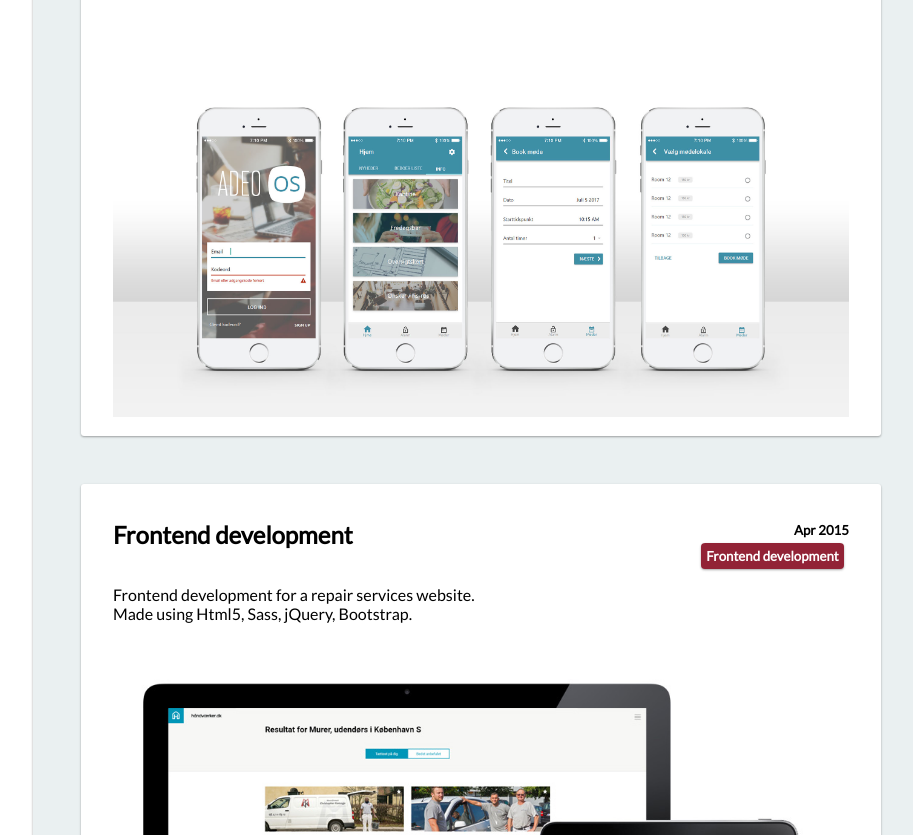
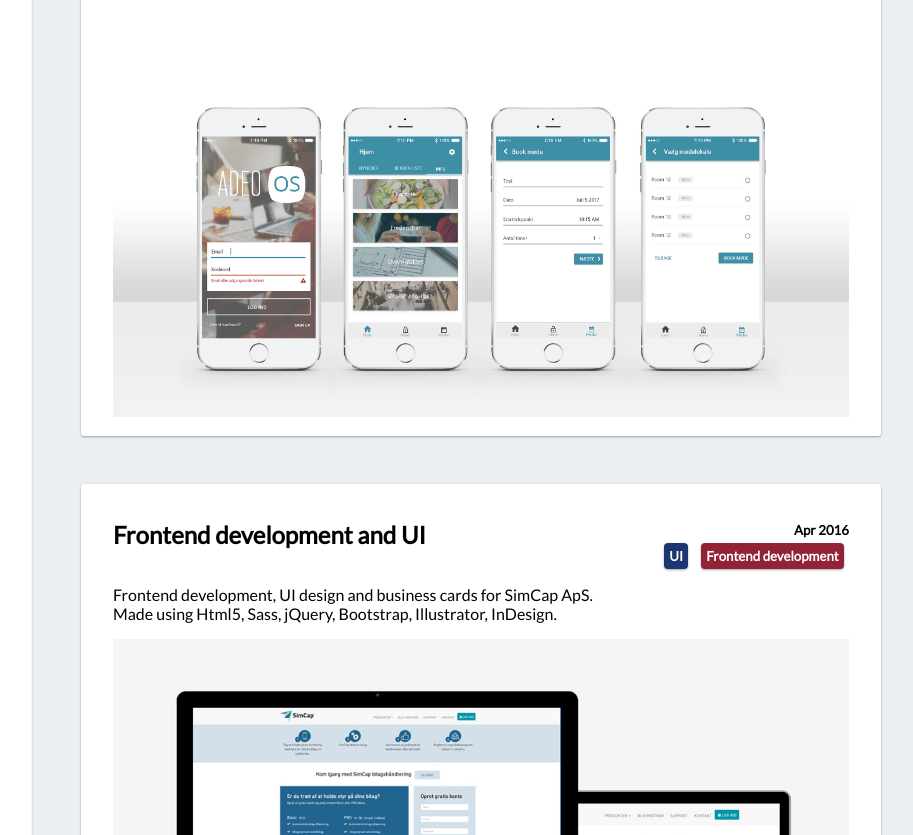
Before and after one commit to laine-k/laine-k.github.io, a website: page index.html in a window 1280 px wide. Shown: the part 6399-7234 px from the top of the page, without its empty margins (351-1264 px from the left). Drawn offline with Linux system fonts and the light colour scheme; files whose address does not match are found by name.

Commit message:
new frontend

```diff
--- a/index.html
+++ b/index.html
@@ -391,7 +391,7 @@ title('Reconstructed')
                     <br>
                     <span class="tag tag-fab" onclick="showFabOnly()">Prototyping and fabrication</span>
                 </h5>
-                <h2>DIY breathing tracker</h2>
+                <h2>Arduino breathing tracker</h2>
                 <p>
                   FSR and conductive yarn belt prototypes were built, to experiment what would be a quick and accurate way to track breathing. FSR sensor turned out to be the most accurate and sensitive implementation, but it underwent only one testing-building iteration cycle, so the prototype has to be rebuilt to make it wireless and more comfortable.
                   <br><br>
@@ -571,6 +571,21 @@ void loop() {
                 <img src="assets/mobile-ui.jpg" alt="mobile app ui and development" />
 
             </section>
+            <section class="ui-section dev-section">
+
+                <h5 class="details">
+                    <span class="date">Apr 2016</span>
+                    <br>
+                    <span class="tag tag-ui" onclick="showUiOnly()">UI</span>
+                    <span class="tag tag-dev" onclick="showDevOnly()">Frontend development</span>
+                </h5>
+                <h2>Frontend development and UI</h2>
+                <p>Frontend development, UI design and business cards for SimCap ApS.
+                    <br> Made using Html5, Sass, jQuery, Bootstrap, Illustrator, InDesign.
+                </p>
+                <img src="assets/web-frontend2.jpg" alt="mobile app ui and development" />
+
+            </section>
             <section class="dev-section">
 
                 <h5 class="details">
```
Also changed, not shown: assets/web-frontend2.jpg (added), assets/web-ui2.jpg (renamed from assets/06.jpg), 1 other file.
